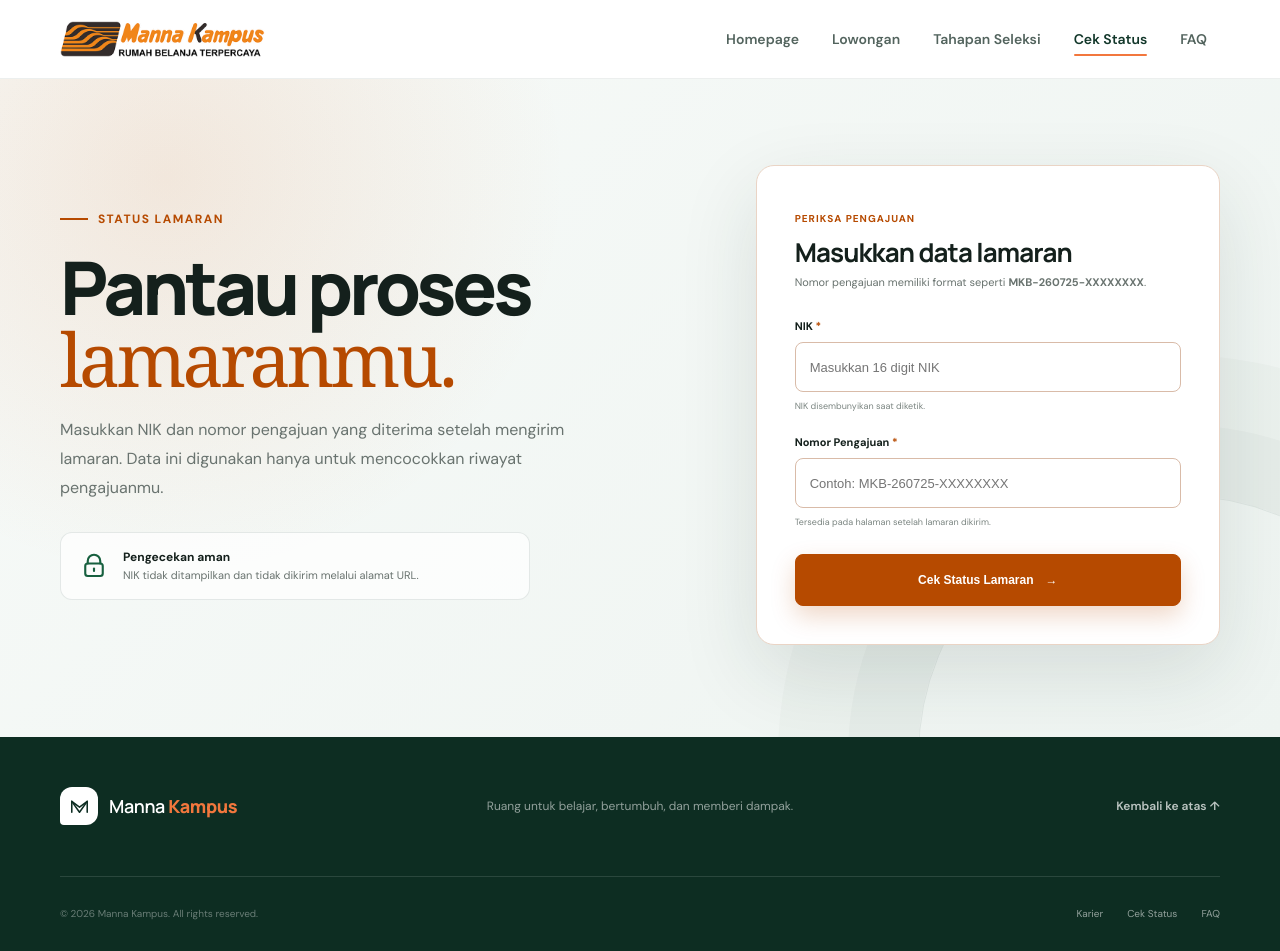
After one commit to rifkiferdian/career_mannakampus, a CodeIgniter 4 app: the page made by app/Views/application_status.php in a window 1280 px wide. The commit adds this page. Run offline with PHP 8.4 and a stand-in for CodeIgniter, Linux system fonts and the light colour scheme; the template is opened without the code that fills it, so the values that code supplies are empty; some libraries are stand-ins or nearby versions.

Commit message:
feat: add application status lookup feature
- Implemented ApplicationStatusController to handle status lookup requests.
- Created ApplicationStatusLookupService for querying application status from the database.
- Added ApplicationStatusPresenter to format the application status response.
- Introduced application_status view for displaying application status to users.
- Updated Services.php to include applicationStatusLookup service.
- Enhanced application_form, application_success, jobs, selection_process, and welcome_message views to include links to check application status.
- Added application-status.css for styling the new application status page.
- Created unit tests for ApplicationStatusPresenter to ensure data masking and fallback behavior.

```diff
--- a/app/Config/Routes.php
+++ b/app/Config/Routes.php
@@ -11,4 +11,6 @@ $routes->get('lowongan/cari', '\App\Modules\Recruitment\Controllers\VacancyContr
 $routes->get('lowongan/(:segment)/lamar', '\App\Modules\Recruitment\Controllers\ApplicationController::create/$1');
 $routes->post('lowongan/(:segment)/lamar', '\App\Modules\Recruitment\Controllers\ApplicationController::store/$1');
 $routes->get('lamaran/berhasil', '\App\Modules\Recruitment\Controllers\ApplicationController::success');
+$routes->get('lamaran/status', '\App\Modules\Recruitment\Controllers\ApplicationStatusController::index');
+$routes->post('lamaran/status', '\App\Modules\Recruitment\Controllers\ApplicationStatusController::lookup');
 $routes->get('tahapan-seleksi', 'Home::selectionProcess');
--- a/app/Views/application_form.php
+++ b/app/Views/application_form.php
@@ -329,6 +329,7 @@
             <nav aria-label="Navigasi footer formulir">
                 <a href="<?= site_url('lowongan') ?>">Lowongan</a>
                 <a href="<?= site_url('tahapan-seleksi') ?>">Tahapan Seleksi</a>
+                <a href="<?= site_url('lamaran/status') ?>">Cek Status</a>
                 <a href="<?= base_url() ?>#faq">FAQ</a>
             </nav>
             <span>© <?= date('Y') ?> Manna Kampus. Data Anda diproses khusus untuk kebutuhan rekrutmen.</span>
--- /dev/null
+++ b/app/Views/application_status.php
@@ -0,0 +1,210 @@
+<!doctype html>
+<html lang="id">
+<head>
+    <meta charset="utf-8">
+    <meta name="viewport" content="width=device-width, initial-scale=1">
+    <meta name="description" content="Periksa perkembangan status lamaran kerja Anda di Manna Kampus.">
+    <meta name="robots" content="noindex, nofollow">
+    <meta name="theme-color" content="#12372a">
+    <title>Cek Status Lamaran | Karier Manna Kampus</title>
+    <link rel="icon" href="<?= base_url('favicon.ico') ?>">
+    <link rel="stylesheet" href="<?= base_url('assets/css/career.css') ?>?v=18">
+    <link rel="stylesheet" href="<?= base_url('assets/css/application-status.css') ?>?v=1">
+</head>
+<body>
+    <a class="skip-link" href="#main-content">Lewati ke konten utama</a>
+
+    <header class="site-header">
+        <div class="container nav-wrap">
+            <a class="brand header-brand" href="<?= base_url() ?>#homepage" aria-label="Manna Kampus - kembali ke beranda">
+                <img class="header-logo" src="<?= base_url('assets/img/Logo_Manna_Kampus.png') ?>" alt="Manna Kampus">
+            </a>
+
+            <button class="nav-toggle" type="button" aria-expanded="false" aria-controls="primary-nav">
+                <span class="sr-only">Buka menu</span>
+                <span></span><span></span><span></span>
+            </button>
+
+            <nav class="primary-nav" id="primary-nav" aria-label="Navigasi utama">
+                <a href="<?= base_url() ?>#homepage">Homepage</a>
+                <a href="<?= site_url('lowongan') ?>">Lowongan</a>
+                <a href="<?= site_url('tahapan-seleksi') ?>">Tahapan Seleksi</a>
+                <a class="active" href="<?= site_url('lamaran/status') ?>" aria-current="page">Cek Status</a>
+                <a href="<?= base_url() ?>#faq">FAQ</a>
+            </nav>
+        </div>
+    </header>
+
+    <main id="main-content" class="status-page">
+        <section class="status-hero" aria-labelledby="status-title">
+            <div class="container status-layout">
+                <div class="status-intro">
+                    <span class="status-eyebrow"><span></span> Status Lamaran</span>
+                    <h1 id="status-title">Pantau proses<br><em>lamaranmu.</em></h1>
+                    <p>Masukkan NIK dan nomor pengajuan yang diterima setelah mengirim lamaran. Data ini digunakan hanya untuk mencocokkan riwayat pengajuanmu.</p>
+
+                    <div class="status-security-note">
+                        <svg viewBox="0 0 24 24" aria-hidden="true">
+                            <path d="M7 10V8a5 5 0 0 1 10 0v2"/><rect x="5" y="10" width="14" height="10" rx="2"/><path d="M12 14v2"/>
+                        </svg>
+                        <span>
+                            <strong>Pengecekan aman</strong>
+                            NIK tidak ditampilkan dan tidak dikirim melalui alamat URL.
+                        </span>
+                    </div>
+                </div>
+
+                <div class="status-form-card">
+                    <div class="status-form-heading">
+                        <span>Periksa pengajuan</span>
+                        <h2>Masukkan data lamaran</h2>
+                        <p>Nomor pengajuan memiliki format seperti <strong>MKB-260725-XXXXXXXX</strong>.</p>
+                    </div>
+
+                    <?php if (! empty($error)): ?>
+                        <div class="status-alert" role="alert"><?= esc($error) ?></div>
+                    <?php endif ?>
+
+                    <form action="<?= site_url('lamaran/status') ?>" method="post" autocomplete="off">
+                        <?= csrf_field() ?>
+
+                        <label class="status-field" for="status-nik">
+                            <span>NIK <b>*</b></span>
+                            <input
+                                id="status-nik"
+                                name="nik"
+                                type="password"
+                                inputmode="numeric"
+                                pattern="[0-9]{16}"
+                                minlength="16"
+                                maxlength="16"
+                                placeholder="Masukkan 16 digit NIK"
+                                aria-describedby="status-nik-help<?= isset($errors['nik']) ? ' status-nik-error' : '' ?>"
+                                <?= isset($errors['nik']) ? 'aria-invalid="true"' : '' ?>
+                                required
+                            >
+                            <small id="status-nik-help">NIK disembunyikan saat diketik.</small>
+                            <?php if (isset($errors['nik'])): ?>
+                                <em id="status-nik-error"><?= esc($errors['nik']) ?></em>
+                            <?php endif ?>
+                        </label>
+
+                        <label class="status-field" for="status-batch-number">
+                            <span>Nomor Pengajuan <b>*</b></span>
+                            <input
+                                id="status-batch-number"
+                                name="batch_number"
+                                type="text"
+                                value="<?= esc($batch_number ?? '', 'attr') ?>"
+                                maxlength="30"
+                                placeholder="Contoh: MKB-260725-XXXXXXXX"
+                                aria-describedby="status-batch-help<?= isset($errors['batch_number']) ? ' status-batch-error' : '' ?>"
+                                <?= isset($errors['batch_number']) ? 'aria-invalid="true"' : '' ?>
+                                required
+                            >
+                            <small id="status-batch-help">Tersedia pada halaman setelah lamaran dikirim.</small>
+                            <?php if (isset($errors['batch_number'])): ?>
+                                <em id="status-batch-error"><?= esc($errors['batch_number']) ?></em>
+                            <?php endif ?>
+                        </label>
+
+                        <button class="status-submit" type="submit">
+                            Cek Status Lamaran
+                            <span aria-hidden="true">&rarr;</span>
+                        </button>
+                    </form>
+                </div>
+            </div>
+        </section>
+
+        <?php if (is_array($result ?? null)): ?>
+            <section class="status-result-section" aria-labelledby="result-title">
+                <div class="container status-result">
+                    <div class="status-result-heading">
+                        <div>
+                            <span class="status-eyebrow"><span></span> Hasil Pencarian</span>
+                            <h2 id="result-title">Status pengajuan ditemukan</h2>
+                        </div>
+                        <span class="status-found-badge">Data terverifikasi</span>
+                    </div>
+
+                    <dl class="status-summary">
+                        <div>
+                            <dt>Nomor Pengajuan</dt>
+                            <dd><?= esc($result['batch_number']) ?></dd>
+                        </div>
+                        <div>
+                            <dt>Nama Pelamar</dt>
+                            <dd><?= esc($result['applicant_name']) ?></dd>
+                        </div>
+                        <?php if ($result['applicant_email'] !== ''): ?>
+                            <div>
+                                <dt>Email</dt>
+                                <dd><?= esc($result['applicant_email']) ?></dd>
+                            </div>
+                        <?php endif ?>
+                        <div>
+                            <dt>Tanggal Melamar</dt>
+                            <dd><?= esc($result['submitted_at']) ?></dd>
+                        </div>
+                    </dl>
+
+                    <div class="status-position-heading">
+                        <h3>Status setiap posisi</h3>
+                        <span><?= (int) $result['position_count'] ?> posisi dilamar</span>
+                    </div>
+
+                    <div class="status-applications">
+                        <?php foreach ($result['applications'] as $application): ?>
+                            <article class="status-application-card">
+                                <div class="status-priority">
+                                    <span><?= (int) $application['preference_order'] ?></span>
+                                    <small>Prioritas</small>
+                                </div>
+                                <div class="status-application-main">
+                                    <span class="status-department"><?= esc($application['department_name']) ?></span>
+                                    <h3><?= esc($application['vacancy_title']) ?></h3>
+                                    <small><?= esc($application['application_number']) ?></small>
+                                    <p><?= esc($application['status_description']) ?></p>
+                                    <?php if ($application['public_message'] !== ''): ?>
+                                        <div class="status-public-message"><?= esc($application['public_message']) ?></div>
+                                    <?php endif ?>
+                                </div>
+                                <div class="status-application-meta">
+                                    <span class="status-badge status-badge-<?= esc($application['status_tone'], 'attr') ?>">
+                                        <?= esc($application['status_label']) ?>
+                                    </span>
+                                    <small>Diperbarui <?= esc($application['updated_at']) ?></small>
+                                </div>
+                            </article>
+                        <?php endforeach ?>
+                    </div>
+
+                    <p class="status-result-note">Perkembangan berikutnya akan disampaikan melalui email atau WhatsApp yang dicantumkan saat melamar.</p>
+                </div>
+            </section>
+        <?php endif ?>
+    </main>
+
+    <footer class="site-footer">
+        <div class="container footer-top">
+            <a class="brand brand-light" href="<?= base_url() ?>#homepage">
+                <span class="brand-mark" aria-hidden="true"><svg viewBox="0 0 42 42"><path d="M9 30V13l12 9 12-9v17"/><path d="M9 13l12 17 12-17"/></svg></span>
+                <span>Manna <strong>Kampus</strong></span>
+            </a>
+            <p>Ruang untuk belajar, bertumbuh, dan memberi dampak.</p>
+            <a class="back-top" href="#main-content">Kembali ke atas &uarr;</a>
+        </div>
+        <div class="container footer-bottom">
+            <span>&copy; <?= date('Y') ?> Manna Kampus. All rights reserved.</span>
+            <div>
+                <a href="<?= site_url('lowongan') ?>">Karier</a>
+                <a href="<?= site_url('lamaran/status') ?>">Cek Status</a>
+                <a href="<?= base_url() ?>#faq">FAQ</a>
+            </div>
+        </div>
+    </footer>
+
+    <script src="<?= base_url('assets/js/career.js') ?>?v=11" defer></script>
+</body>
+</html>
--- a/app/Views/application_success.php
+++ b/app/Views/application_success.php
@@ -29,7 +29,8 @@
             <?php endforeach ?>
         </div>
         <p class="success-note">Simpan nomor pengajuan dan nomor setiap lamaran sebagai referensi proses rekrutmen Anda.</p>
-        <a class="button-primary success-link" href="<?= site_url('lowongan') ?>">Kembali ke Lowongan</a>
+        <a class="button-primary success-link" href="<?= site_url('lamaran/status') ?>">Cek Status Lamaran</a>
+        <a class="button-secondary success-link" href="<?= site_url('lowongan') ?>">Kembali ke Lowongan</a>
     </main>
 </body>
 </html>
--- a/app/Views/jobs.php
+++ b/app/Views/jobs.php
@@ -27,6 +27,7 @@
                 <a href="<?= base_url() ?>#homepage">Homepage</a>
                 <a class="active" href="<?= site_url('lowongan') ?>" aria-current="page">Lowongan</a>
                 <a href="<?= site_url('tahapan-seleksi') ?>">Tahapan Seleksi</a>
+                <a href="<?= site_url('lamaran/status') ?>">Cek Status</a>
                 <a href="<?= base_url() ?>#faq">FAQ</a>
             </nav>
         </div>
@@ -105,7 +106,7 @@
         </div>
         <div class="container footer-bottom">
             <span>© <?= date('Y') ?> Manna Kampus. All rights reserved.</span>
-            <div><a href="<?= site_url('lowongan') ?>">Karier</a><a href="<?= base_url() ?>#faq">FAQ</a></div>
+            <div><a href="<?= site_url('lowongan') ?>">Karier</a><a href="<?= site_url('lamaran/status') ?>">Cek Status</a><a href="<?= base_url() ?>#faq">FAQ</a></div>
         </div>
     </footer>
 
--- a/app/Views/selection_process.php
+++ b/app/Views/selection_process.php
@@ -27,6 +27,7 @@
                 <a href="<?= base_url() ?>#homepage">Homepage</a>
                 <a href="<?= base_url() ?>#lowongan">Lowongan</a>
                 <a class="active" href="<?= site_url('tahapan-seleksi') ?>" aria-current="page">Tahapan Seleksi</a>
+                <a href="<?= site_url('lamaran/status') ?>">Cek Status</a>
                 <a href="<?= base_url() ?>#faq">FAQ</a>
             </nav>
         </div>
--- a/app/Views/welcome_message.php
+++ b/app/Views/welcome_message.php
@@ -27,6 +27,7 @@
                 <a class="active" href="#homepage">Homepage</a>
                 <a href="#lowongan">Lowongan</a>
                 <a href="<?= site_url('tahapan-seleksi') ?>">Tahapan Seleksi</a>
+                <a href="<?= site_url('lamaran/status') ?>">Cek Status</a>
                 <a href="#faq">FAQ</a>
             </nav>
         </div>
@@ -273,7 +274,7 @@
                     </details>
                     <details>
                         <summary>Bagaimana saya mengetahui status lamaran?<span aria-hidden="true"></span></summary>
-                        <p>Tim rekrutmen akan menghubungi kandidat melalui kontak yang dicantumkan pada CV di setiap perkembangan proses.</p>
+                        <p>Gunakan NIK dan nomor pengajuan pada halaman <a href="<?= site_url('lamaran/status') ?>">Cek Status Lamaran</a>. Tim rekrutmen juga akan menghubungi kandidat melalui email atau WhatsApp.</p>
                     </details>
                 </div>
             </div>
```
Also changed, not shown: app/Config/Services.php (+14 -0 lines), app/Modules/Recruitment/Controllers/ApplicationStatusController.php (added, +124 -0 lines), app/Modules/Recruitment/Presenters/ApplicationStatusPresenter.php (added, +147 -0 lines), app/Modules/Recruitment/Services/ApplicationStatusLookupService.php (added, +63 -0 lines), tests/unit/Recruitment/ApplicationStatusPresenterTest.php (added, +59 -0 lines), public/assets/css/application-status.css (added).
